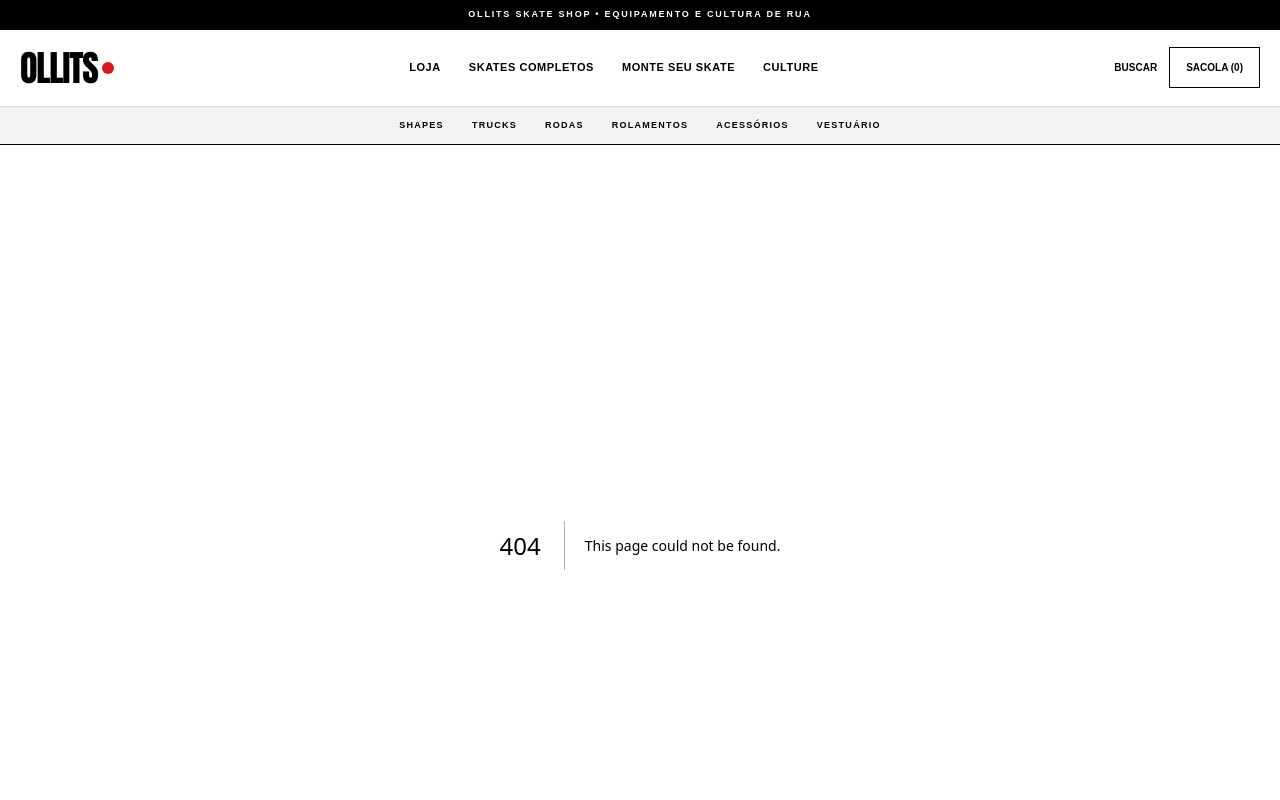
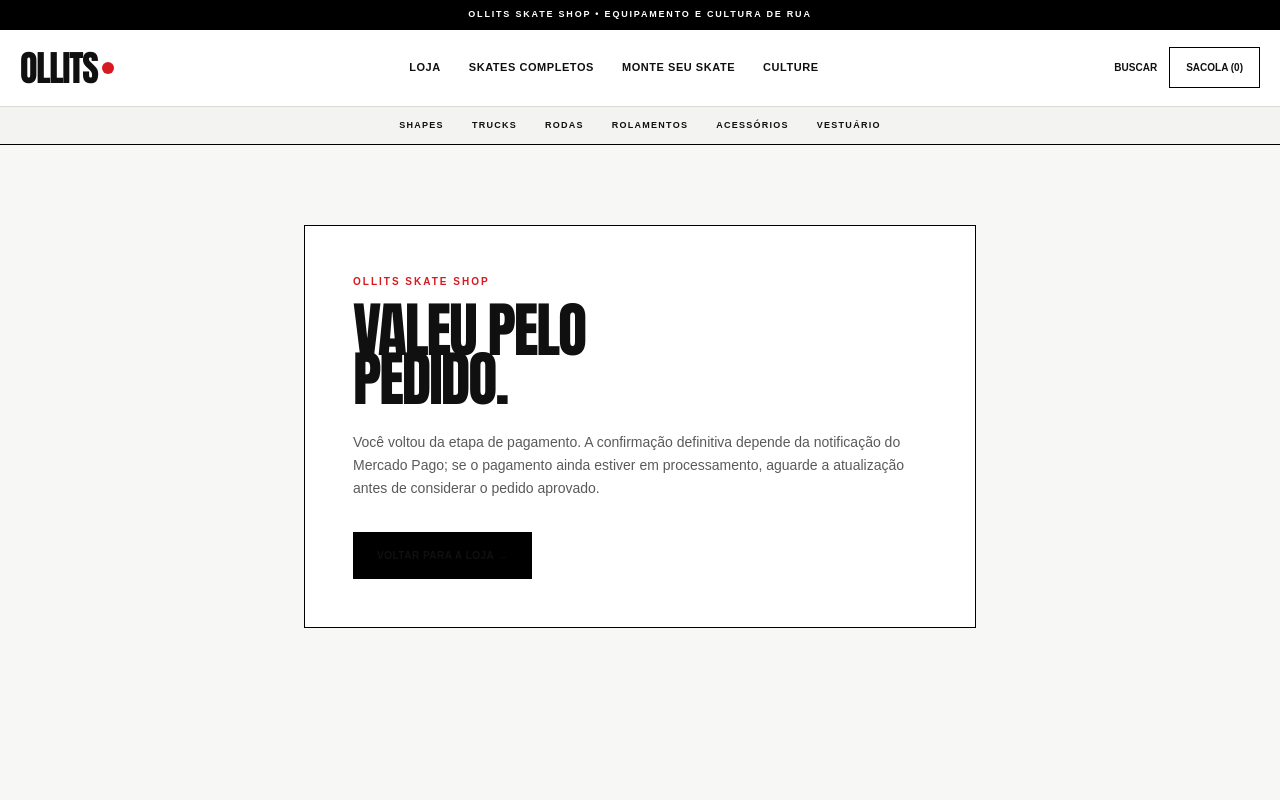
Before and after one commit to Tacones/Ollits-skate-shop, a Next.js app: page /pedido/sucesso in a window 1280 px wide. Before the commit this address had no page. Shown: the top 800 px of the page. Built offline with nearby package versions, Linux system fonts and the light colour scheme.

Commit message:
Add Mercado Pago return success page

```diff
--- /dev/null
+++ b/src/app/pedido/sucesso/page.tsx
@@ -0,0 +1,14 @@
+import Link from 'next/link';
+
+export default function PedidoSucessoPage() {
+  return (
+    <main className="container-ollits py-20">
+      <div className="mx-auto max-w-2xl border border-black bg-white p-8 md:p-12">
+        <p className="text-[10px] font-black uppercase tracking-[.2em] text-[#d71920]">Ollits Skate Shop</p>
+        <h1 className="display mt-4 text-6xl uppercase leading-[.82]">Valeu pelo<br/>pedido.</h1>
+        <p className="mt-7 text-sm leading-relaxed text-black/65">Você voltou da etapa de pagamento. A confirmação definitiva depende da notificação do Mercado Pago; se o pagamento ainda estiver em processamento, aguarde a atualização antes de considerar o pedido aprovado.</p>
+        <Link href="/loja" className="mt-8 inline-block bg-black px-6 py-4 text-[10px] font-black uppercase tracking-wider text-white">Voltar para a loja →</Link>
+      </div>
+    </main>
+  );
+}
```
